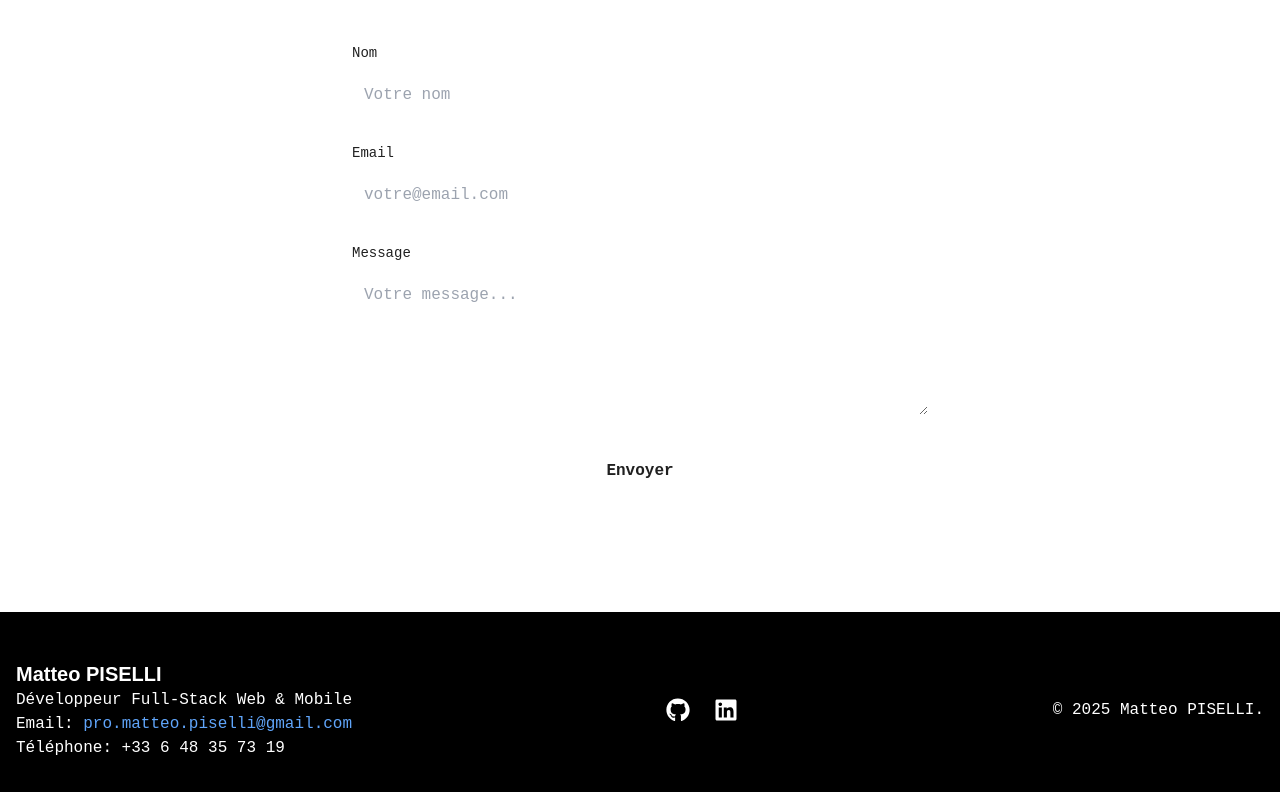
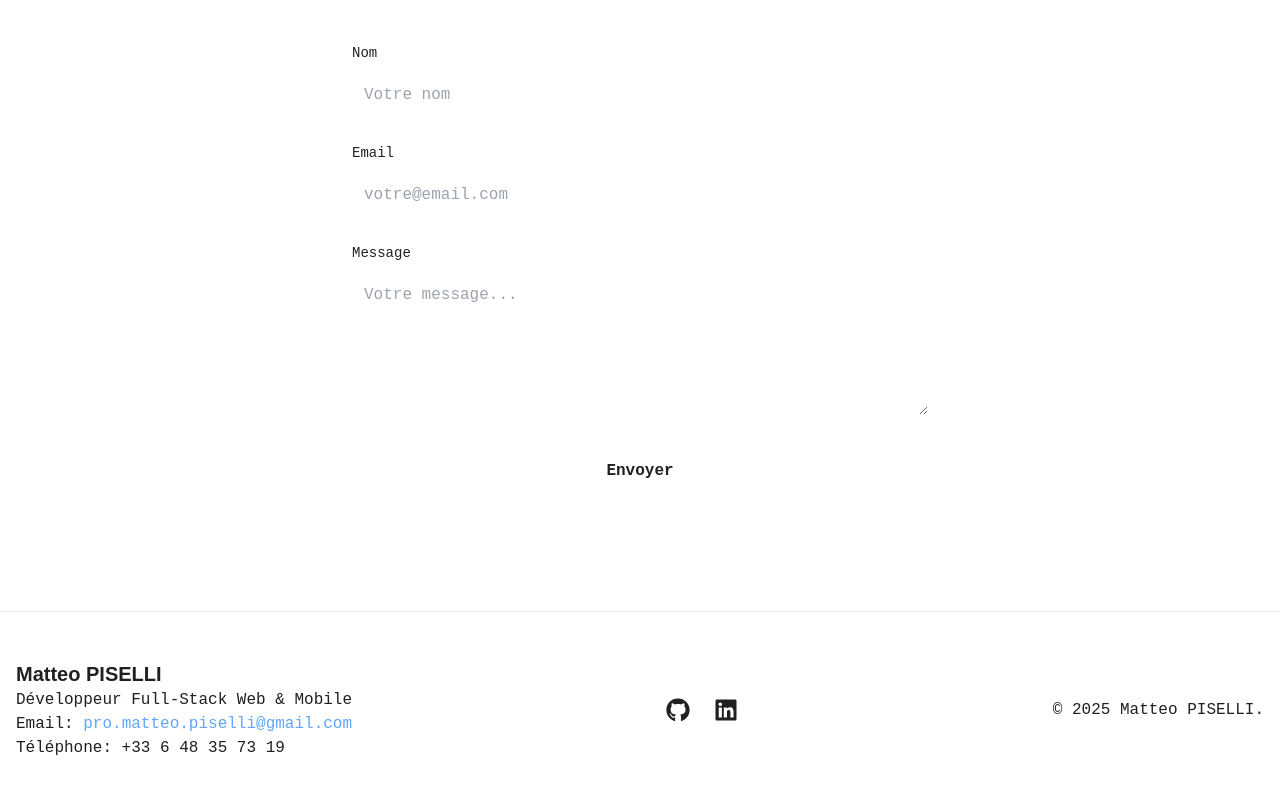
Before and after one commit to MatteoPiselli/portfolio, a Next.js app: page / in a window 1280 px wide. Shown: the part 3862-4654 px from the top of the page. Built offline with nearby package versions, Linux system fonts and the light colour scheme; no server answers.

Commit message:
Mise à jour des styles du composant Footer pour utiliser des variables de thème et améliorer la cohérence visuelle

```diff
--- a/components/Footer.jsx
+++ b/components/Footer.jsx
@@ -5,7 +5,7 @@ import { FaGithub, FaLinkedin } from "react-icons/fa";
 
 export default function Footer() {
   return (
-    <footer className="relative bg-[#000] text-white border-t border-white py-8 z-10">
+    <footer className="relative bg-body text-main border-t py-8 z-10">
       <div className="container mx-auto px-4 mt-4 flex flex-col md:flex-row justify-between items-center">
         {/* Informations de contact */}
         <div className="mb-4 md:mb-0">
@@ -26,12 +26,12 @@ export default function Footer() {
         {/* Liens de réseaux sociaux */}
         <div className="flex space-x-6">
           <Link href="https://github.com/MatteoPiselli">
-            <span className="text-white hover:text-[#A1A1A1] text-2xl cursor-pointer">
+            <span className="text-main hover:text-[#A1A1A1] text-2xl cursor-pointer">
               <FaGithub />
             </span>
           </Link>
           <Link href="https://www.linkedin.com/in/matteo-piselli/">
-            <span className="text-white hover:text-[#A1A1A1] text-2xl cursor-pointer">
+            <span className="text-main hover:text-[#A1A1A1] text-2xl cursor-pointer">
               <FaLinkedin />
             </span>
           </Link>
```
